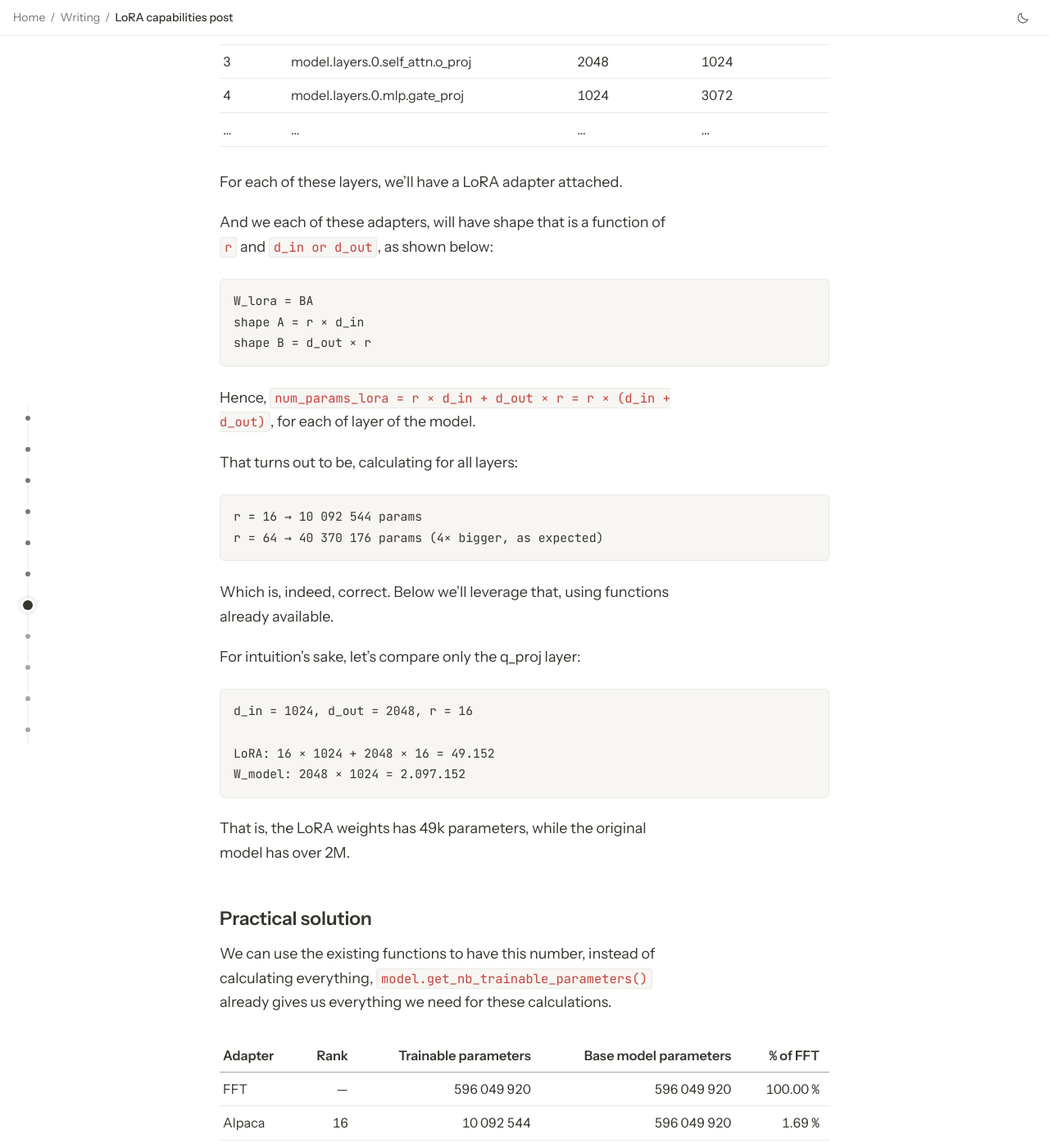
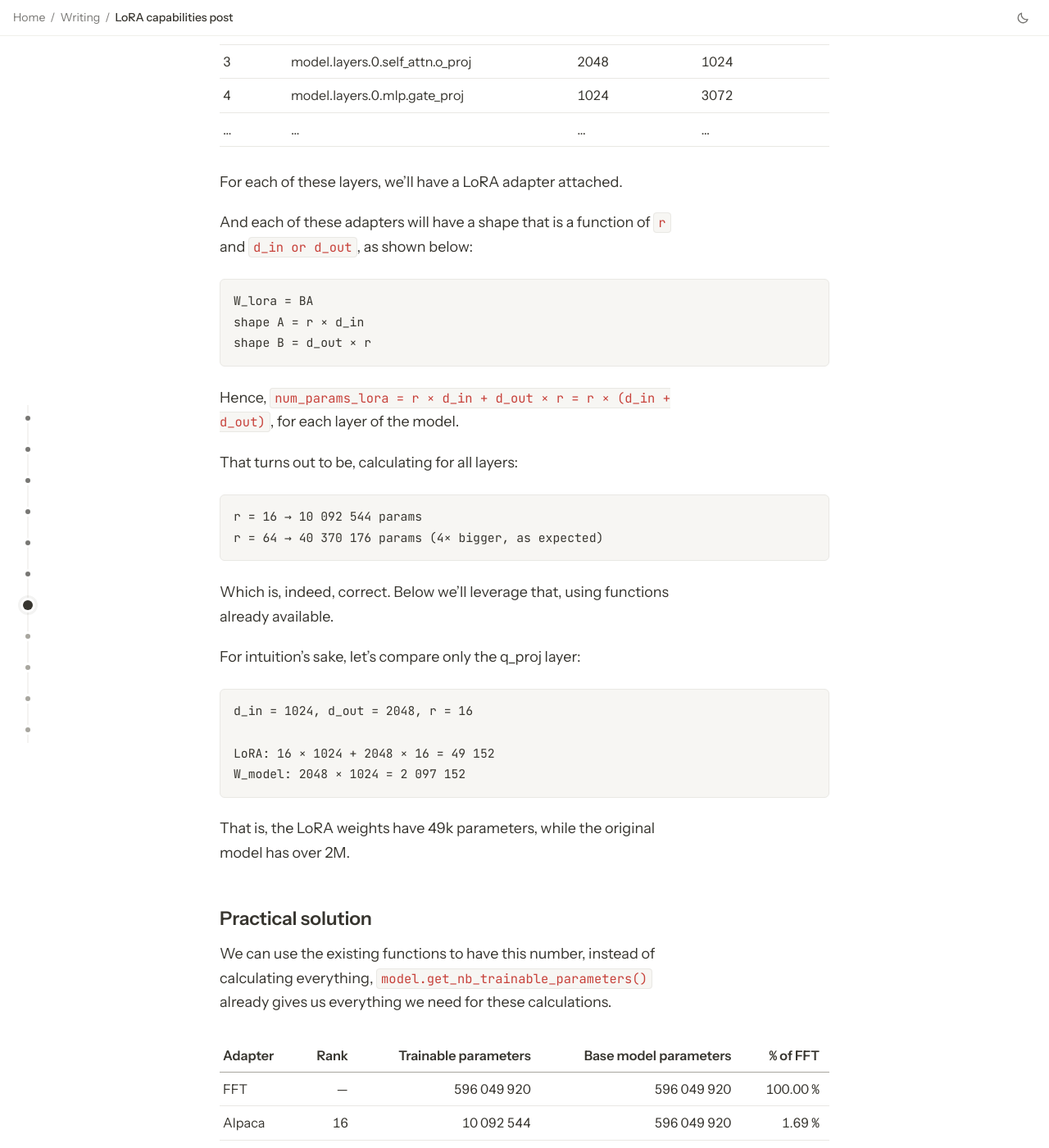
Before and after one commit to tardelr/tardelr.github.io, a Jekyll site: the page built from _posts/2026-10-06-lora-capabilities.md, in a window 1280 px wide and 1400 px high, scrolled down 17192 px. Shown: the whole window at 82% size. Built offline with Jekyll 4.4.1, drawn with Linux system fonts in a browser that asks for light colours; some web fonts are replaced.

Commit message:
Add RT favicon and fix wording in the LoRA post
- favicon.ico (16/32/48, letters cropped tighter for legibility),
  192px PNG and apple-touch-icon, linked from head.html
- LoRA post: grammar fixes and consistent thousands separators in the
  parameter-count section

Co-Authored-By: Claude Opus 5.5 <noreply@anthropic.com>

````diff
--- a/_includes/head.html
+++ b/_includes/head.html
@@ -9,6 +9,9 @@
 </script>
 {% seo %}
 {% feed_meta %}
+<link rel="icon" href="{{ '/favicon.ico' | relative_url }}" sizes="32x32">
+<link rel="icon" href="{{ '/assets/img/favicon-192.png' | relative_url }}" type="image/png" sizes="192x192">
+<link rel="apple-touch-icon" href="{{ '/apple-touch-icon.png' | relative_url }}">
 <link rel="preconnect" href="https://fonts.googleapis.com">
 <link rel="preconnect" href="https://fonts.gstatic.com" crossorigin>
 <link rel="stylesheet" href="https://fonts.googleapis.com/css2?family=Instrument+Sans:wght@400;500;600&family=Instrument+Serif&family=JetBrains+Mono:wght@400&display=swap">
--- a/_posts/2026-10-06-lora-capabilities.md
+++ b/_posts/2026-10-06-lora-capabilities.md
@@ -386,7 +386,7 @@ But our adapter depends also on the W_model size, in the table below we have the
 
 For each of these layers, we'll have a LoRA adapter attached.
 
-And we each of these adapters, will have shape that is a function of `r` and `d_in or d_out`, as shown below:
+And each of these adapters will have a shape that is a function of `r` and `d_in or d_out`, as shown below:
 
 ```
 W_lora = BA
@@ -394,7 +394,7 @@ shape A = r × d_in
 shape B = d_out × r
 ```
 
-Hence, `num_params_lora = r × d_in + d_out × r = r × (d_in + d_out)`, for each of layer of the model.
+Hence, `num_params_lora = r × d_in + d_out × r = r × (d_in + d_out)`, for each layer of the model.
 
 That turns out to be, calculating for all layers:
 ```
@@ -409,10 +409,10 @@ For intuition's sake, let's compare only the q_proj layer:
 ```markdown
 d_in = 1024, d_out = 2048, r = 16
 
-LoRA: 16 × 1024 + 2048 × 16 = 49.152
-W_model: 2048 × 1024 = 2.097.152
+LoRA: 16 × 1024 + 2048 × 16 = 49 152
+W_model: 2048 × 1024 = 2 097 152
 ```
-That is, the LoRA weights has 49k parameters, while the original model has over 2M.
+That is, the LoRA weights have 49k parameters, while the original model has over 2M.
 
 
 ### Practical solution
````
Also changed, not shown: apple-touch-icon.png (added), assets/img/favicon-192.png (added), favicon.ico (added).
